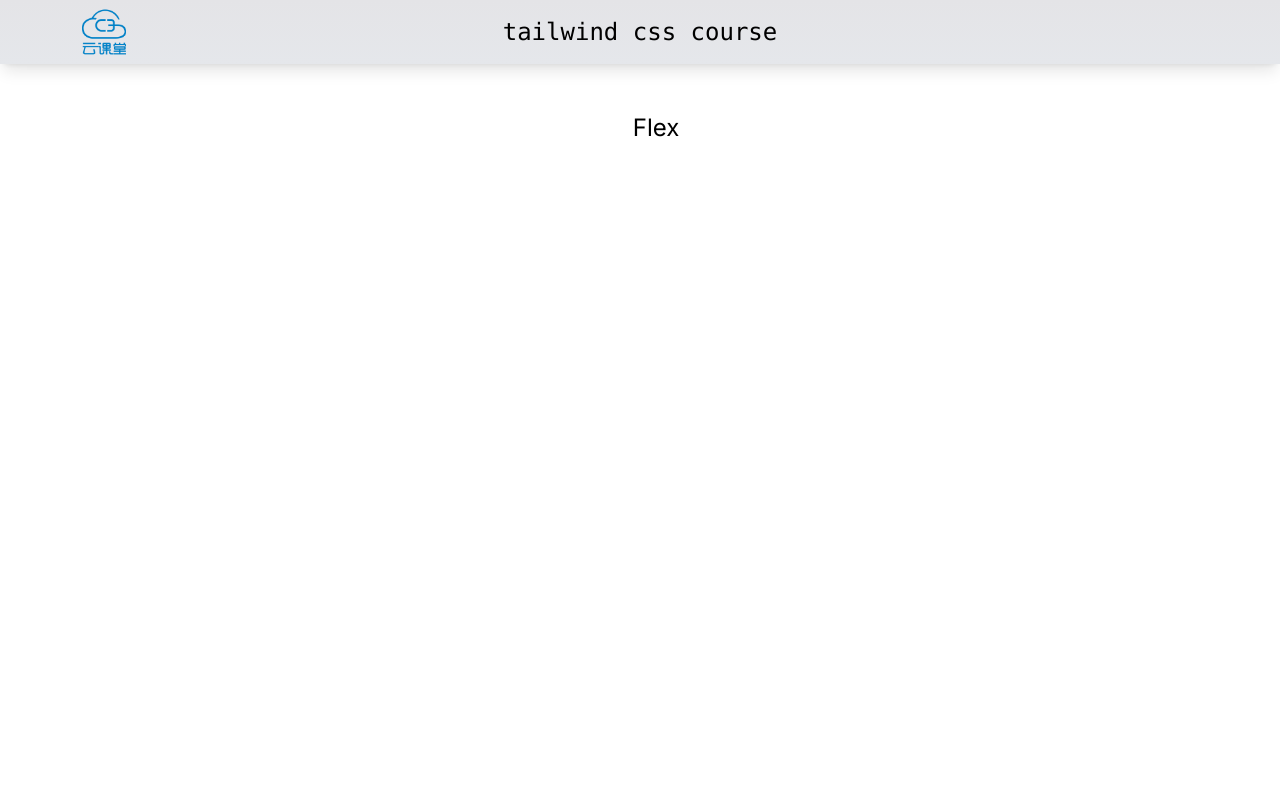
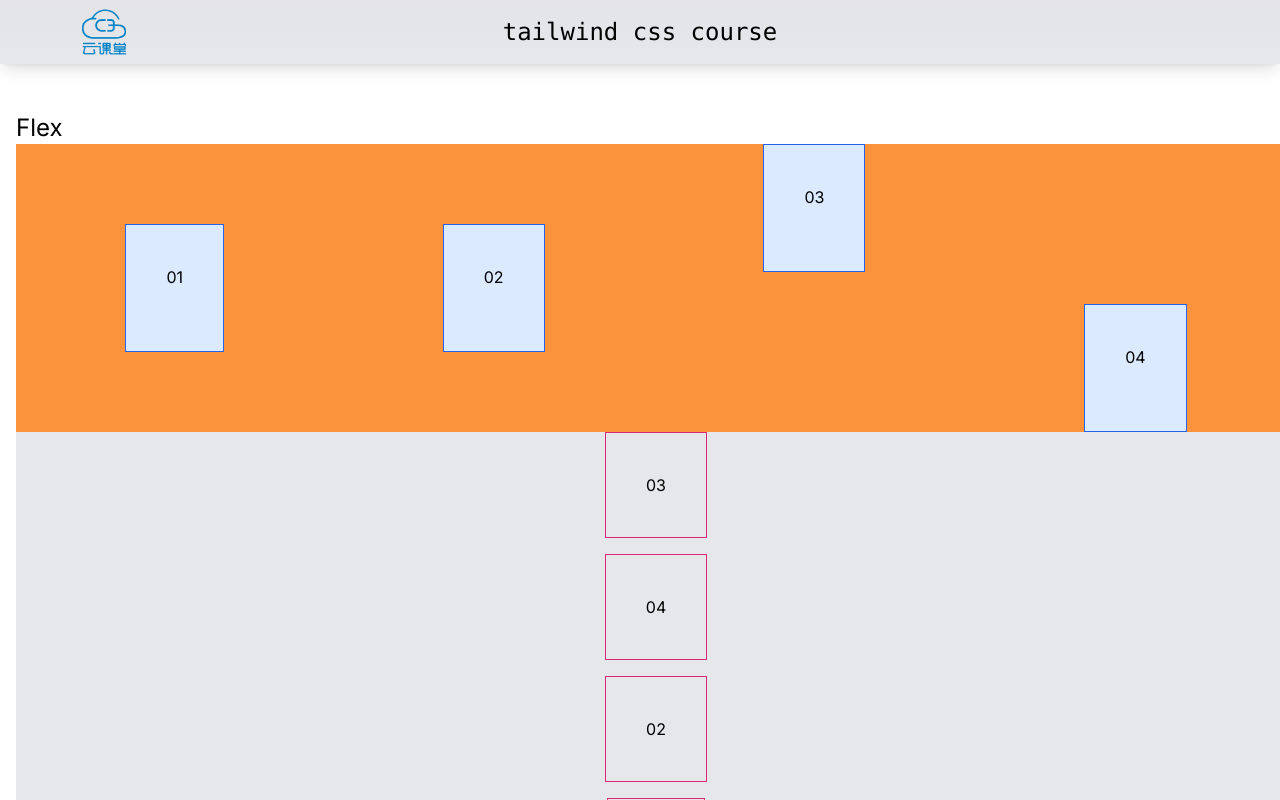
Before and after one commit to yangwawa0323/learning-tailwind-css, a Next.js app: page /flex in a window 1280 px wide. Built offline with nearby package versions, Linux system fonts and the light colour scheme.

Commit message:
tailwind flexbox

```diff
--- a/app/flex/page.tsx
+++ b/app/flex/page.tsx
@@ -4,6 +4,48 @@ const Flex = () => {
 	return (
 		<div>
 			<h2 className='text-2xl '>Flex</h2>
+
+			{/* Flex and alignment */}
+			<div
+				className='flex flex-row
+			justify-around
+			items-center
+			flex-wrap
+			bg-orange-400 w-screen h-72'
+			>
+				<div className='h-32 p-10 border border-blue-600 bg-blue-100'>01</div>
+				<div className='h-32 p-10 border border-blue-600 bg-blue-100'>02</div>
+				<div className='self-start h-32 p-10 border border-blue-600 bg-blue-100'>
+					03
+				</div>
+				<div className='self-end h-32 p-10 border border-blue-600 bg-blue-100'>
+					04
+				</div>
+			</div>
+
+			{/* Flex Column, Gap and Order */}
+			<div className='flex flex-col gap-4 w-screen bg-gray-200 items-center'>
+				<div className='order-4 p-10 border border-pink-600'>01</div>
+				<div className='order-1 p-10 border border-pink-600'>02</div>
+				<div className='p-10 border border-pink-600'>03</div>
+				<div className='p-10 border border-pink-600'>04</div>
+			</div>
+
+			{/* Grow and shrink */}
+			<div className='flex w-screen bg-gray-300 flex-wrap flex-row-reverse'>
+				<div className='flex-none p-10 w-64 border border-blue-600 bg-blue-100'>
+					01
+				</div>
+				<div className='flex-initial p-10 w-64 border border-blue-600 bg-blue-100'>
+					02
+				</div>
+				<div className='flex-1 p-10 w-64 border border-blue-600 bg-blue-100'>
+					03
+				</div>
+				<div className='flex-1 p-10 w-64 border border-blue-600 bg-blue-100'>
+					04
+				</div>
+			</div>
 		</div>
 	);
 };
```
